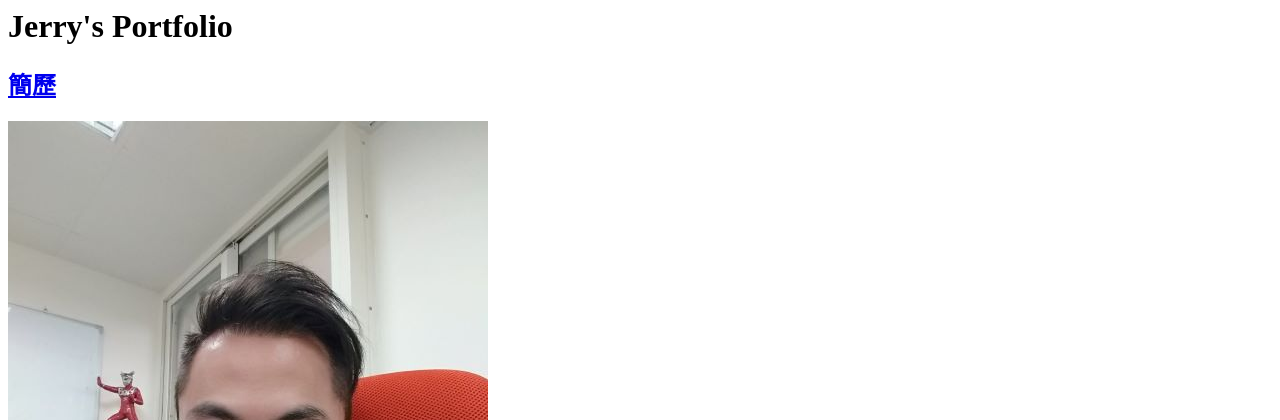
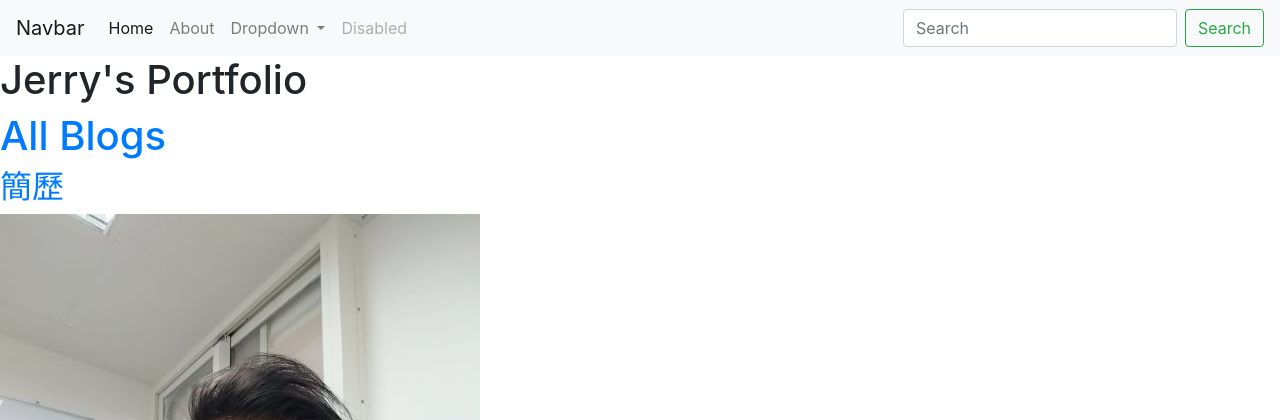
Before and after one commit to 17app001/django-personal-portfolio, a Django app: page / in a window 1280 px wide. Shown: the top 420 px of the page. Run offline with Django 3.2, Linux system fonts and the light colour scheme; data comes from the database, SQL or seed files in the repository; both versions use the stored data as it was after the commit; some libraries are stand-ins or nearby versions.

Commit message:
0527 update!

```diff
--- a/blog/models.py
+++ b/blog/models.py
@@ -8,3 +8,6 @@ class Blog(models.Model):
     information = models.TextField(blank=True)
     image_url = models.CharField(max_length=255,blank=True)
     url = models.CharField(max_length=255,blank=True)
+
+    def __str__(self):
+        return self.title , self.create_date
--- a/blog/urls.py
+++ b/blog/urls.py
@@ -1,6 +1,10 @@
 from django.urls import path
 from . import views
 
+app_name = 'blog'
+
 urlpatterns = [
     path('', views.all_blogs, name='all_blogs'),
+    path('<int:blog_id>', views.detail, name='detail'),
+
 ]
--- a/portfolio/models.py
+++ b/portfolio/models.py
@@ -7,3 +7,6 @@ class Project(models.Model):
     image = models.ImageField(upload_to='portfolio/images/')
     url = models.URLField(blank=True)
     image_url = models.URLField(blank=True)
+
+    def __str__(self):
+        return self.title
--- /dev/null
+++ b/portfolio/templates/portfolio/base.html
@@ -0,0 +1,56 @@
+<!doctype html>
+<html lang="en">
+  <head>
+    <!-- Required meta tags -->
+    <meta charset="utf-8">
+    <meta name="viewport" content="width=device-width, initial-scale=1">
+
+    <link rel="stylesheet" href="https://stackpath.bootstrapcdn.com/bootstrap/4.4.1/css/bootstrap.min.css" integrity="sha384-Vkoo8x4CGsO3+Hhxv8T/Q5PaXtkKtu6ug5TOeNV6gBiFeWPGFN9MuhOf23Q9Ifjh" crossorigin="anonymous">
+    <script src="https://stackpath.bootstrapcdn.com/bootstrap/4.4.1/js/bootstrap.min.js" integrity="sha384-wfSDF2E50Y2D1uUdj0O3uMBJnjuUD4Ih7YwaYd1iqfktj0Uod8GCExl3Og8ifwB6" crossorigin="anonymous"></script>
+
+    <title>Jerry's Portfolio</title>
+  </head>
+  <body>
+    <nav class="navbar navbar-expand-lg navbar-light bg-light">
+        <a class="navbar-brand" href="#">Navbar</a>
+        <button class="navbar-toggler" type="button" data-toggle="collapse" data-target="#navbarSupportedContent" aria-controls="navbarSupportedContent" aria-expanded="false" aria-label="Toggle navigation">
+          <span class="navbar-toggler-icon"></span>
+        </button>
+
+        <div class="collapse navbar-collapse" id="navbarSupportedContent">
+          <ul class="navbar-nav mr-auto">
+            <li class="nav-item active">
+              <a class="nav-link" href="#">Home <span class="sr-only">(current)</span></a>
+            </li>
+            <li class="nav-item">
+              <a class="nav-link" href="#">About</a>
+            </li>
+            <li class="nav-item dropdown">
+              <a class="nav-link dropdown-toggle" href="#" id="navbarDropdown" role="button" data-toggle="dropdown" aria-haspopup="true" aria-expanded="false">
+                Dropdown
+              </a>
+              <div class="dropdown-menu" aria-labelledby="navbarDropdown">
+                <a class="dropdown-item" href="#">Action</a>
+                <a class="dropdown-item" href="#">Another action</a>
+                <div class="dropdown-divider"></div>
+                <a class="dropdown-item" href="#">Something else here</a>
+              </div>
+            </li>
+            <li class="nav-item">
+              <a class="nav-link disabled" href="#" tabindex="-1" aria-disabled="true">Disabled</a>
+            </li>
+          </ul>
+          <form class="form-inline my-2 my-lg-0">
+            <input class="form-control mr-sm-2" type="search" placeholder="Search" aria-label="Search">
+            <button class="btn btn-outline-success my-2 my-sm-0" type="submit">Search</button>
+          </form>
+        </div>
+      </nav>
+
+      {% block content %}
+
+      {% endblock %}
+
+
+    </body>
+</html>
--- a/portfolio/templates/portfolio/index.html
+++ b/portfolio/templates/portfolio/index.html
@@ -1,6 +1,14 @@
+{% extends 'portfolio/base.html' %}
+
+{% block content %}
+
+
     <h1>Jerry's Portfolio</h1>
 
     {% load static %}
+
+    <h1><a href="{% url 'blog:all_blogs' %}">All Blogs</a></h1>
+
     <h2><a href="{% static 'portfolio/陳岳洋.pdf' %}">簡歷</a></h2><b>
 
     <img src="{% static 'portfolio/myphoto.jpg' %}">
@@ -24,3 +32,7 @@
 
 
     {% endfor %}
+
+
+
+{% endblock %}
```
Also changed, not shown: blog/templates/blog/all_blogs.html (+14 -10 lines), blog/templates/blog/detail.html (added, +11 -0 lines), blog/views.py (+6 -2 lines), db.sqlite3. Lines whose indentation alone changed are shown as unchanged.
